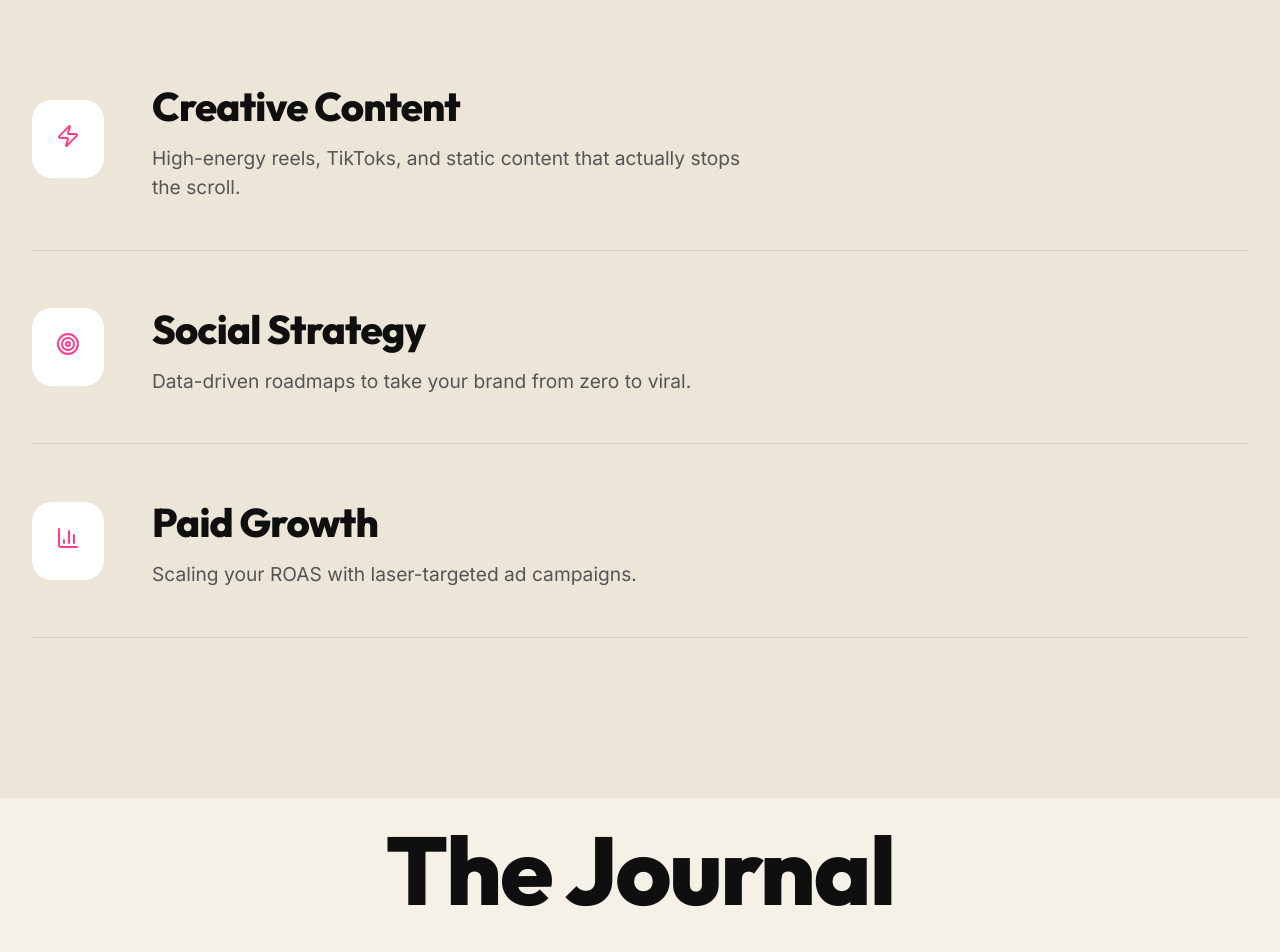
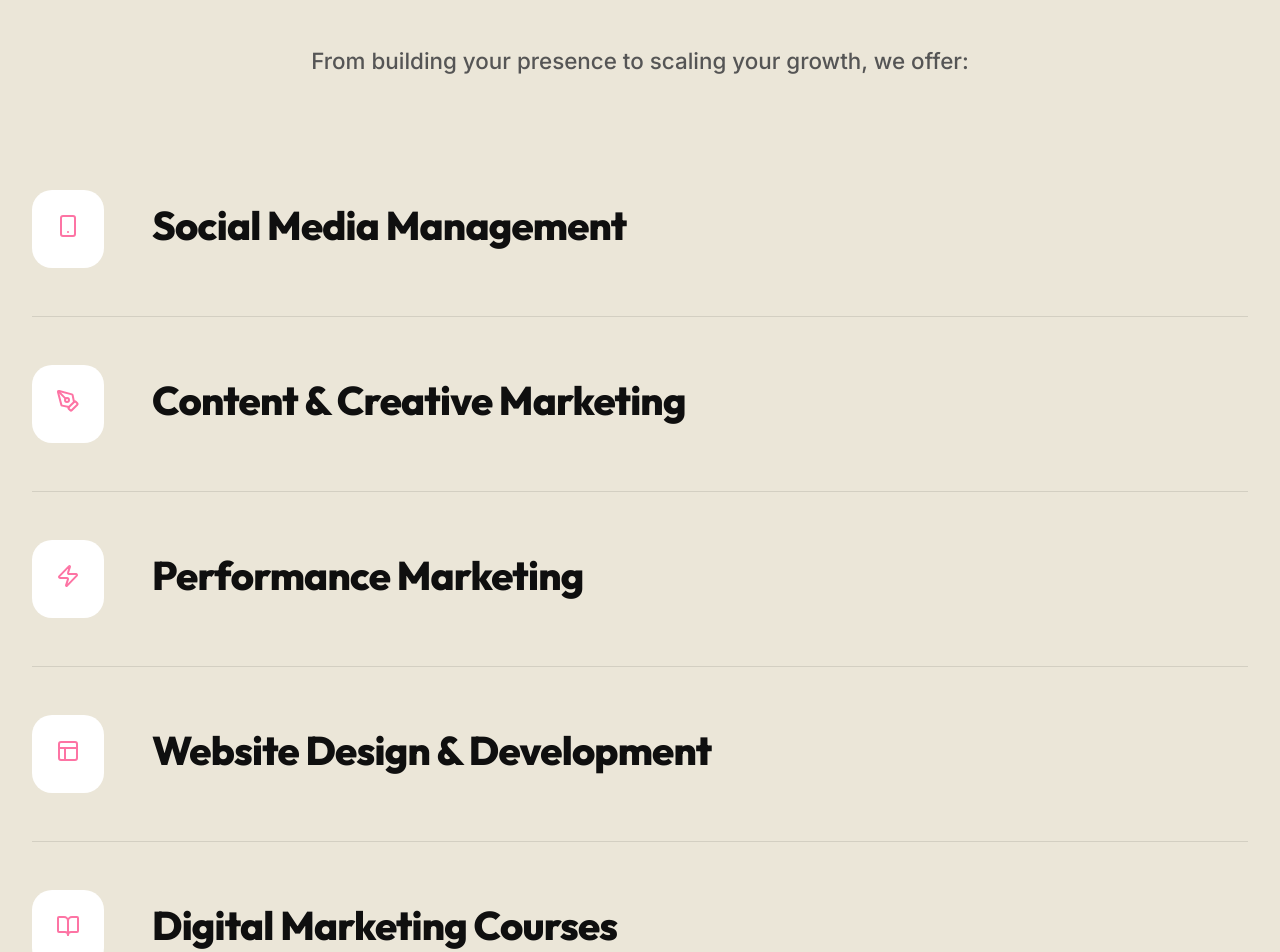
Before and after one commit to Mayurkothari2827/she-digimark, a React (Vite) app: page / in a window 1280 px wide. Shown: the part 1700-2652 px from the top of the page. Built offline with nearby package versions, Linux system fonts and the light colour scheme.

Commit message:
feat: design updates, marquee, new service list formatting, and about section image enhancements

```diff
--- a/src/App.css
+++ b/src/App.css
@@ -620,7 +620,7 @@ section {
   left: 0;
   width: 100%;
   height: 100%;
-  background: rgba(255, 62, 141, 0.4);
+  background: rgba(253, 116, 164, 0.4);
   display: flex;
   align-items: center;
   justify-content: center;
@@ -657,6 +657,13 @@ section {
   background: var(--bg-beige-deep);
 }
 
+.services-intro {
+  font-size: 1.4rem;
+  font-weight: 500;
+  color: #555;
+  margin-top: 1rem;
+}
+
 .services-list {
   display: flex;
   flex-direction: column;
@@ -673,7 +680,7 @@ section {
 
 .service-item:hover {
   padding-left: 2rem;
-  background: rgba(255, 62, 141, 0.08);
+  background: rgba(253, 116, 164, 0.08);
 }
 
 .service-icon {
@@ -749,7 +756,7 @@ section {
 }
 
 .about-visual {
-  height: 500px;
+  height: 600px;
   position: relative;
 }
 
@@ -758,8 +765,8 @@ section {
   top: 50%;
   left: 50%;
   transform: translate(-50%, -50%);
-  width: 400px;
-  height: 400px;
+  width: 500px;
+  height: 500px;
   background: var(--accent-pink-soft);
   border-radius: 50%;
   filter: blur(80px);
@@ -768,12 +775,26 @@ section {
 
 .accent-box {
   position: absolute;
-  bottom: 10%;
-  right: 10%;
-  width: 200px;
-  height: 300px;
+  top: 50%;
+  left: 50%;
+  transform: translate(-50%, -50%);
+  width: 400px;
+  height: 540px;
   background: var(--text-black);
-  border-radius: 24px;
+  border-radius: 32px;
+  overflow: hidden;
+  box-shadow: 0 24px 50px rgba(0,0,0,0.15);
+}
+
+.accent-box img {
+  width: 100%;
+  height: 100%;
+  object-fit: cover;
+  transition: transform 0.4s ease;
+}
+
+.accent-box:hover img {
+  transform: scale(1.05);
 }
 
 /* Blog Section */
@@ -1074,7 +1095,16 @@ section {
     font-size: 1.6rem;
   }
   .about-visual {
-    height: 280px;
+    height: 480px;
+  }
+  .accent-box {
+    width: 320px;
+    height: 440px;
+    border-radius: 24px;
+  }
+  .circle-bg {
+    width: 380px;
+    height: 380px;
   }
 
   /* Blog */
@@ -1148,4 +1178,16 @@ section {
   .work-image-wrapper {
     border-radius: 16px;
   }
+  /* Small Mobile Specifics */
+  .about-visual {
+    height: 400px;
+  }
+  .accent-box {
+    width: 270px;
+    height: 380px;
+  }
+  .circle-bg {
+    width: 300px;
+    height: 300px;
+  }
 }
--- a/src/App.tsx
+++ b/src/App.tsx
@@ -2,13 +2,17 @@ import { motion, AnimatePresence, useScroll, useTransform } from 'framer-motion'
 import { useState, useRef } from 'react';
 import {
   Instagram,
-  Twitter,
   Linkedin,
   ChevronRight,
   Zap,
-  Target,
-  BarChart3,
-  ArrowRight
+  ArrowRight,
+  Smartphone,
+  PenTool,
+  Layout,
+  BookOpen,
+  Compass,
+  Megaphone,
+  Search
 } from 'lucide-react';
 import './App.css';
 
@@ -62,7 +66,7 @@ const App = () => {
   const scrollRef = useRef(null);
   const [menuOpen, setMenuOpen] = useState(false);
   const [contactOpen, setContactOpen] = useState(false);
-  const marqueeText = "STORYTELLING • SOCIAL-FIRST • CREATIVE STRATEGY • CONTENT PRODUCTION • PERFORMANCE ADS • EFFECTIVENESS • ";
+  const marqueeText = "Ideate. Strategize. Grow. Dominate Your Brand Presence. • ";
 
   return (
     <div className="app-container" ref={scrollRef}>
@@ -111,7 +115,6 @@ const App = () => {
             <nav className="nav-menu-links">
               <a href="#about" onClick={() => setMenuOpen(false)}>About Us</a>
               <a href="#services" onClick={() => setMenuOpen(false)}>Services</a>
-              <a href="#blog" onClick={() => setMenuOpen(false)}>Blog</a>
             </nav>
           </motion.div>
         )}
@@ -175,49 +178,52 @@ const App = () => {
       {/* Services Section */}
       <section id="services" className="services">
         <div className="container">
-          <h2 className="section-title">What We Do</h2>
+          <div className="section-header">
+            <h2 className="section-title">What We Do</h2>
+            <p className="services-intro">From building your presence to scaling your growth, we offer:</p>
+          </div>
           <div className="services-list">
             <ServiceItem
-              icon={<Zap className="pink-text" />}
-              title="Creative Content"
-              description="High-energy reels, TikToks, and static content that actually stops the scroll."
+              icon={<Smartphone className="pink-text" />}
+              title="Social Media Management"
+              description=""
             />
             <ServiceItem
-              icon={<Target className="pink-text" />}
-              title="Social Strategy"
-              description="Data-driven roadmaps to take your brand from zero to viral."
+              icon={<PenTool className="pink-text" />}
+              title="Content & Creative Marketing"
+              description=""
             />
             <ServiceItem
-              icon={<BarChart3 className="pink-text" />}
-              title="Paid Growth"
-              description="Scaling your ROAS with laser-targeted ad campaigns."
+              icon={<Zap className="pink-text" />}
+              title="Performance Marketing"
+              description=""
+            />
+            <ServiceItem
+              icon={<Layout className="pink-text" />}
+              title="Website Design & Development"
+              description=""
+            />
+            <ServiceItem
+              icon={<BookOpen className="pink-text" />}
+              title="Digital Marketing Courses"
+              description=""
+            />
+            <ServiceItem
+              icon={<Compass className="pink-text" />}
+              title="Media Strategy & Planning"
+              description=""
+            />
+            <ServiceItem
+              icon={<Megaphone className="pink-text" />}
+              title="Influencer Marketing"
+              description=""
+            />
+            <ServiceItem
+              icon={<Search className="pink-text" />}
+              title="SEO & Organic Growth"
+              description=""
             />
           </div>
-        </div>
-      </section>
-
-      {/* Blog Section */}
-      <section id="blog" className="blog container">
-        <div className="section-header">
-          <h2 className="section-title">The Journal</h2>
-          <p className="section-sub">INSIGHTS ON SOCIAL, STRATEGY, AND SLAPPING CONTENT.</p>
-        </div>
-        <div className="blog-grid">
-          <BlogCard
-            title="How to stop the scroll in 0.5 seconds"
-            date="MAR 15, 2026"
-            category="Strategy"
-          />
-          <BlogCard
-            title="The death of the static post (And what's next)"
-            date="MAR 10, 2026"
-            category="Creative"
-          />
-          <BlogCard
-            title="Scaling your brand without losing your soul"
-            date="MAR 05, 2026"
-            category="Business"
-          />
         </div>
       </section>
 
@@ -227,20 +233,20 @@ const App = () => {
           <div className="about-text">
             <h2 className="section-title">About She Digimark</h2>
             <p className="large-p">
-              She Digimark is a boutique digital agency for brands who want to be more than just another post in the feed. We blend data-backed strategy with experimental creative to drive real growth.
+              She Digimark is a digital marketing agency focused on turning ideas into real growth.
             </p>
             <p>
-              Founded by marketing mavericks, we believe social media is the new storefront. If you're not making noise, you're invisible.
+              Founded by Nandika Bihani, we help brands build a strong online presence through strategy, creativity, and performance marketing — not just content, but results.
             </p>
-            <div className="social-links">
-              <a href="#"><Instagram /></a>
-              <a href="#"><Twitter /></a>
-              <a href="#"><Linkedin /></a>
-            </div>
+            <p>
+              We also train individuals to grow in the digital marketing space with practical knowledge.
+            </p>
           </div>
           <div className="about-visual">
             <div className="circle-bg"></div>
-            <div className="accent-box"></div>
+            <div className="accent-box">
+              <img src="/nandika.png" alt="Nandika Bihani" />
+            </div>
           </div>
         </div>
       </section>
@@ -251,7 +257,6 @@ const App = () => {
         <div className="footer-nav-row">
           <a href="#about">About Us</a>
           <a href="#services">Services</a>
-          <a href="#blog">Blog</a>
         </div>
 
         <div className="footer-divider" />
@@ -296,21 +301,4 @@ const ServiceItem = ({ icon, title, description }: any) => (
   </div>
 );
 
-const BlogCard = ({ title, date, category }: any) => (
-  <motion.div
-    className="blog-card"
-    whileHover={{ y: -10 }}
-    initial={{ opacity: 0, y: 30 }}
-    whileInView={{ opacity: 1, y: 0 }}
-    viewport={{ once: true }}
-  >
-    <div className="blog-meta">
-      <span className="blog-category">{category}</span>
-      <span className="blog-date">{date}</span>
-    </div>
-    <h3>{title}</h3>
-    <a href="#" className="read-more">Read Entry <ArrowRight size={16} /></a>
-  </motion.div>
-);
-
 export default App;
--- a/src/index.css
+++ b/src/index.css
@@ -4,8 +4,8 @@
   --bg-beige: #F5F1E6; /* Clean cream beige from logo */
   --bg-beige-deep: #EBE6D8;
   --text-black: #0F0F0F;
-  --accent-pink: #FF3E8D;
-  --accent-pink-soft: #FFB7D1;
+  --accent-pink: #FD74A4;
+  --accent-pink-soft: #FADCE5;
   --gray-light: #D9D5C7;
 
   --font-heading: 'Outfit', sans-serif;
```
Also changed, not shown: 1 other file (tests, documents, lock files or other folders).
